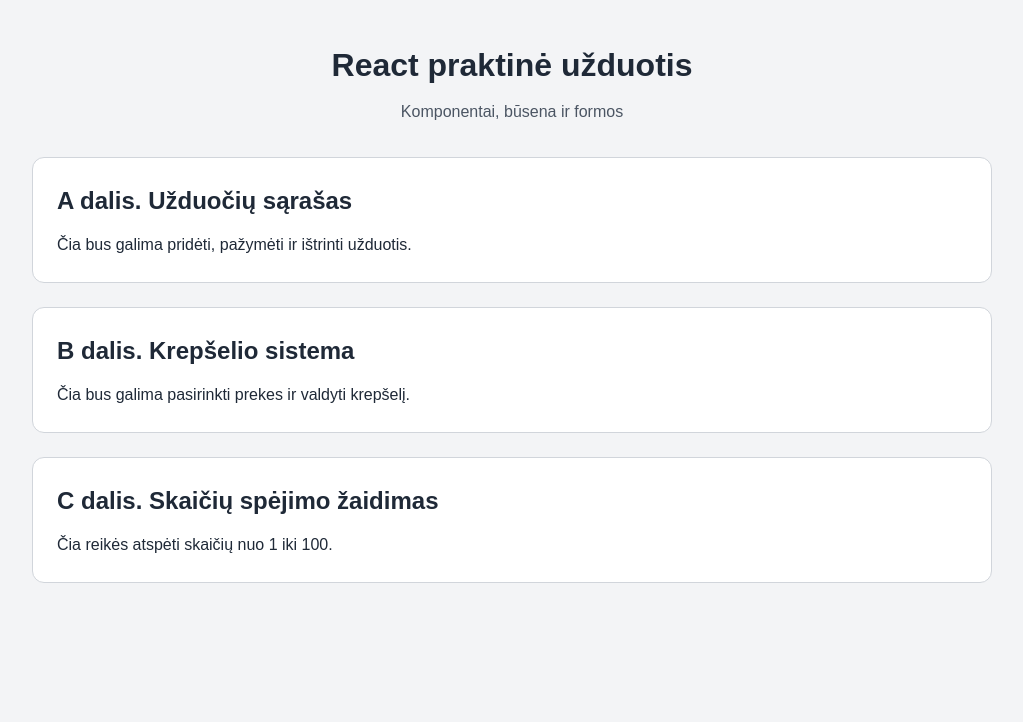
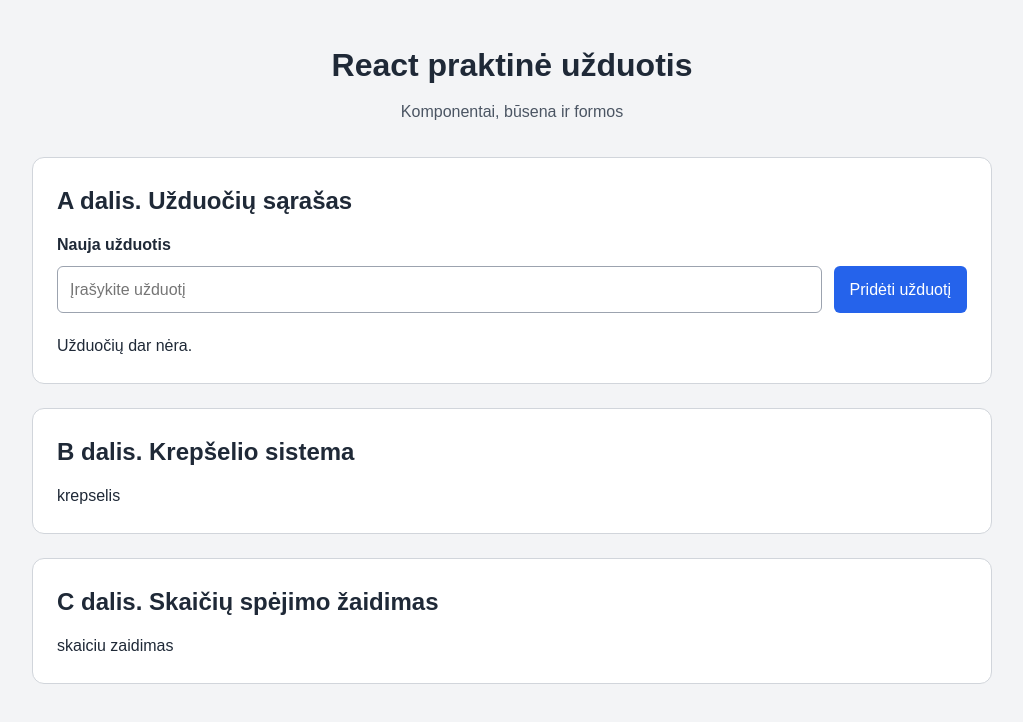
Before and after one commit to GediminasSus/React-praktinis-1, a React (Vite) app: page / in a window 1280 px wide. Shown: the top 722 px of the page, without its empty margins (128-1151 px from the left). Built offline with nearby package versions, Linux system fonts and the light colour scheme.

Commit message:
Added task form and task creation

```diff
--- a/src/App.css
+++ b/src/App.css
@@ -36,3 +36,66 @@
 .section p {
   margin: 0;
 }
+
+.task-form {
+  margin-bottom: 20px;
+}
+
+.task-form label {
+  display: block;
+  margin-bottom: 8px;
+  font-weight: bold;
+}
+
+.task-form-controls {
+  display: flex;
+  flex-wrap: wrap;
+  gap: 12px;
+}
+
+.task-form-controls input {
+  flex: 1;
+  min-width: 0;
+  padding: 10px 12px;
+  border: 1px solid #9ca3af;
+  border-radius: 6px;
+}
+
+.task-form-controls button {
+  padding: 10px 16px;
+  border: none;
+  border-radius: 6px;
+  background-color: #2563eb;
+  color: #ffffff;
+  cursor: pointer;
+}
+
+.task-form-controls button:hover {
+  background-color: #1d4ed8;
+}
+
+.task-form-controls input:focus-visible,
+.task-form-controls button:focus-visible {
+  outline: 3px solid #93c5fd;
+  outline-offset: 2px;
+}
+
+.task-form .error-message {
+  margin-top: 8px;
+  color: #b91c1c;
+}
+
+.task-list {
+  display: grid;
+  gap: 12px;
+  margin: 0;
+  padding: 0;
+  list-style: none;
+}
+
+.task-item {
+  padding: 12px;
+  border: 1px solid #d1d5db;
+  border-radius: 6px;
+  overflow-wrap: anywhere;
+}
--- a/src/App.jsx
+++ b/src/App.jsx
@@ -1,4 +1,5 @@
 import './App.css'
+import TaskList from './components/tasks/TaskList'
 
 function App() {
   return (
@@ -10,17 +11,17 @@
 
       <section className="section">
         <h2>A dalis. Užduočių sąrašas</h2>
-        <p>Čia bus galima pridėti, pažymėti ir ištrinti užduotis.</p>
+        <TaskList />
       </section>
 
       <section className="section">
         <h2>B dalis. Krepšelio sistema</h2>
-        <p>Čia bus galima pasirinkti prekes ir valdyti krepšelį.</p>
+        <p>krepselis</p>
       </section>
 
       <section className="section">
         <h2>C dalis. Skaičių spėjimo žaidimas</h2>
-        <p>Čia reikės atspėti skaičių nuo 1 iki 100.</p>
+        <p>skaiciu zaidimas</p>
       </section>
     </main>
   )
--- /dev/null
+++ b/src/components/tasks/TaskForm.jsx
@@ -0,0 +1,49 @@
+import { useState } from 'react'
+
+function TaskForm({ onAdd }) {
+  const [text, setText] = useState('')
+  const [error, setError] = useState('')
+
+  function handleSubmit(event) {
+    event.preventDefault()
+
+    const trimmedText = text.trim()
+
+    if (trimmedText === '') {
+      setError('Įveskite užduoties tekstą.')
+      return
+    }
+
+    onAdd(trimmedText)
+    setText('')
+    setError('')
+  }
+
+  return (
+    <form className="task-form" onSubmit={handleSubmit} noValidate>
+      <label htmlFor="task-text">Nauja užduotis</label>
+
+      <div className="task-form-controls">
+        <input
+          id="task-text"
+          type="text"
+          value={text}
+          onChange={(event) => setText(event.target.value)}
+          placeholder="Įrašykite užduotį"
+          aria-invalid={error !== ''}
+          aria-describedby={error ? 'task-error' : undefined}
+        />
+
+        <button type="submit">Pridėti užduotį</button>
+      </div>
+
+      {error && (
+        <p id="task-error" className="error-message" role="alert">
+          {error}
+        </p>
+      )}
+    </form>
+  )
+}
+
+export default TaskForm
--- /dev/null
+++ b/src/components/tasks/TaskList.jsx
@@ -0,0 +1,36 @@
+import { useState } from 'react'
+import TaskForm from './TaskForm'
+
+function TaskList() {
+  const [tasks, setTasks] = useState([])
+
+  function handleAddTask(text) {
+    const newTask = {
+      id: crypto.randomUUID(),
+      text,
+      completed: false,
+    }
+
+    setTasks((currentTasks) => [...currentTasks, newTask])
+  }
+
+  return (
+    <div>
+      <TaskForm onAdd={handleAddTask} />
+
+      {tasks.length === 0 ? (
+        <p>Užduočių dar nėra.</p>
+      ) : (
+        <ul className="task-list">
+          {tasks.map((task) => (
+            <li className="task-item" key={task.id}>
+              {task.text}
+            </li>
+          ))}
+        </ul>
+      )}
+    </div>
+  )
+}
+
+export default TaskList
```
